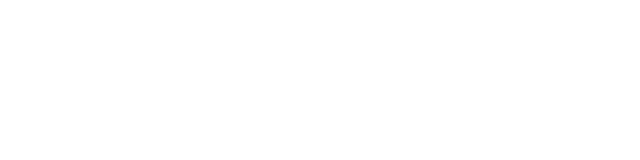
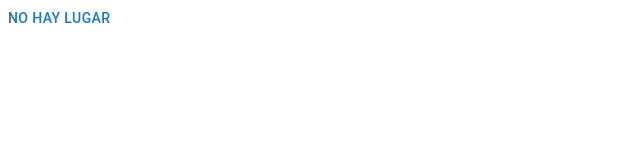
Before and after one commit to juanpaladino15/MetodologiasAgiles_Grupo2, a React (Create React App) app in the folder dashboard/: page /thereareparking2 in a window 1280 px wide. Shown: the top 160 px of the page, without its empty margins (0-640 px from the left). Built offline with nearby package versions, Linux system fonts and the light colour scheme.

Commit message:
Terminaada la pagina para indicar si hay o no hay estacionamiento

```diff
--- a/dashboard/src/MyRoutes.js
+++ b/dashboard/src/MyRoutes.js
@@ -1,6 +1,6 @@
 import { Route, Switch } from "react-router-dom"
 import WhereIAm from './sections/WhereIAm.js'
-import ThereAreParking from './sections/ThereAreParking.js'
+import ThereAreParking from './sections/ThereAreParking2.js'
 import SearchParking from './sections/SearchParking.js'
 import Parking from './sections/Parking.js'
 import Login from './sections/Login.js'
@@ -18,7 +18,7 @@
 			<Route path='/whereiam'>
 				<WhereIAm />
 			</Route>
-			<Route path='/thereareparking'>
+			<Route path='/thereareparking2'>
 				<ThereAreParking />
 			</Route>
 
--- a/dashboard/src/sections/ThereAreParking.js
+++ /dev/null
@@ -1,9 +0,0 @@
-function ThereAreParking(props){
-	return(
-		<div>
-			Implementar
-		</div>
-	)
-}
-
-export default ThereAreParking
--- /dev/null
+++ b/dashboard/src/sections/ThereAreParking2.js
@@ -0,0 +1,26 @@
+import Button from '@mui/material/Button';
+import Grid from '@mui/material/Grid';
+import Typography from '@mui/material/Typography';
+import React, { useState } from 'react';
+import { useHistory } from "react-router-dom"
+
+
+function ThereAreParking(props){
+	const [haylugar, sethaylugar] = useState(false)
+
+	return(
+		<div>
+			<Grid
+			container
+			justifyContent="center"
+			alignItems="center"
+		></Grid>
+
+			<Button onClick={(e)=>{sethaylugar(!haylugar)}}>{
+				haylugar? 'hay lugar' : 'No hay lugar'
+				}</Button>
+		</div>
+	)
+}
+
+export default ThereAreParking
```
